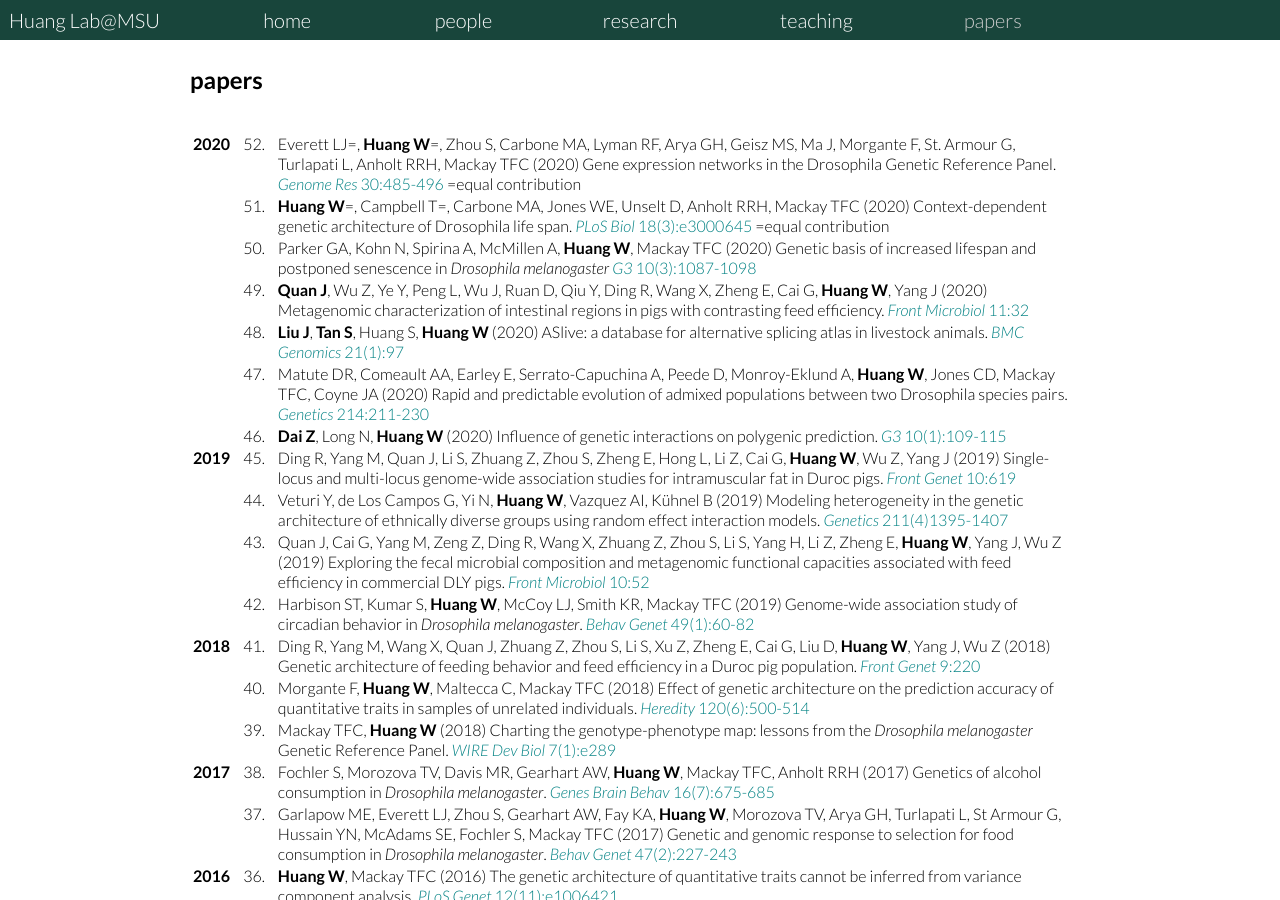
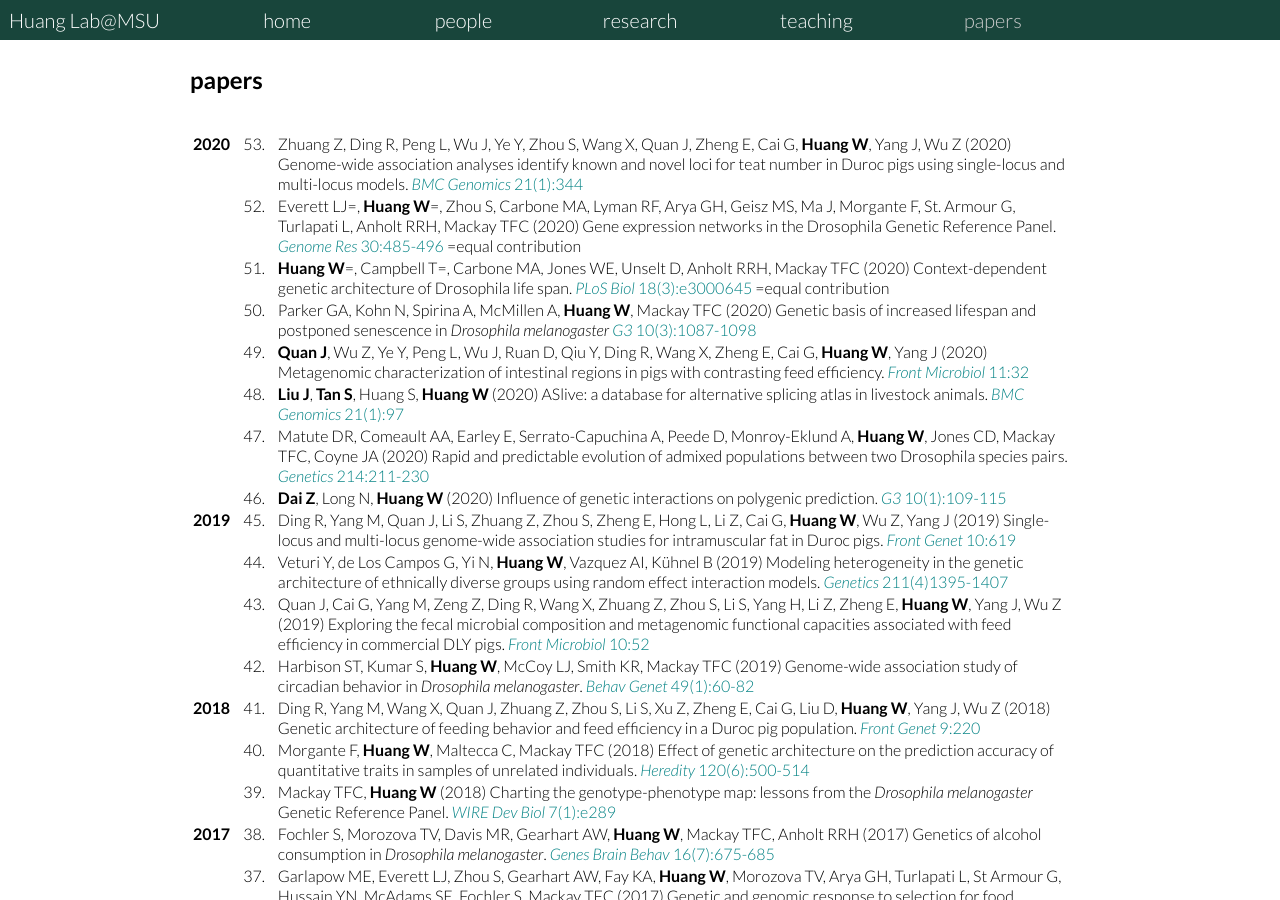
Before and after one commit to qgg-lab/qgg-lab.github.io, a Jekyll site: the page built from _pages/publications.md, in a window 1280 px wide and 900 px high. Built offline with Jekyll 4.4.1, drawn with Linux system fonts in a browser that asks for light colours; some web fonts are replaced.

Commit message:
add paper 53

```diff
--- a/_pages/publications.md
+++ b/_pages/publications.md
@@ -9,7 +9,8 @@ active: publications
 
 | | | |
 |--|--:|--|
-| <b>2020</b> | 52. | Everett LJ=, <b>Huang W</b>=, Zhou S, Carbone MA, Lyman RF, Arya GH, Geisz MS, Ma J, Morgante F,  St. Armour G, Turlapati L, Anholt RRH, Mackay TFC (2020) Gene expression networks in the Drosophila Genetic Reference Panel. <a href="https://pubmed.ncbi.nlm.nih.gov/32144088" target="blank"><i>Genome Res</i> 30:485-496</a> =equal contribution |
+| <b>2020</b> | 53. | Zhuang Z, Ding R, Peng L, Wu J, Ye Y, Zhou S, Wang X, Quan J, Zheng E, Cai G, <b>Huang W</b>, Yang J, Wu Z (2020) Genome-wide association analyses identify known and novel loci for teat number in Duroc pigs using single-locus and multi-locus models. <a href="https://pubmed.ncbi.nlm.nih.gov/32380955" target="blank"><i>BMC Genomics</i> 21(1):344 </a> |
+| | 52. | Everett LJ=, <b>Huang W</b>=, Zhou S, Carbone MA, Lyman RF, Arya GH, Geisz MS, Ma J, Morgante F,  St. Armour G, Turlapati L, Anholt RRH, Mackay TFC (2020) Gene expression networks in the Drosophila Genetic Reference Panel. <a href="https://pubmed.ncbi.nlm.nih.gov/32144088" target="blank"><i>Genome Res</i> 30:485-496</a> =equal contribution |
 | | 51. | <b>Huang W</b>=, Campbell T=, Carbone MA, Jones WE, Unselt D, Anholt RRH, Mackay TFC (2020) Context-dependent genetic architecture of Drosophila life span. <a href="https://pubmed.ncbi.nlm.nih.gov/32134916" target="blank"><i>PLoS Biol</i> 18(3):e3000645</a> =equal contribution |
 | | 50. | Parker GA, Kohn N, Spirina A, McMillen A, <b>Huang W</b>, Mackay TFC (2020) Genetic basis of increased lifespan and postponed senescence in <i>Drosophila melanogaster</i> <a href="https://pubmed.ncbi.nlm.nih.gov/31969430" target="blank"><i>G3</i> 10(3):1087-1098 </a> |
 | | 49. | <b>Quan J</b>, Wu Z, Ye Y, Peng L, Wu J, Ruan D, Qiu Y, Ding R, Wang X, Zheng E, Cai G, <b>Huang W</b>, Yang J (2020) Metagenomic characterization of intestinal regions in pigs with contrasting feed efficiency. <a href="https://pubmed.ncbi.nlm.nih.gov/32038603" target="blank"><i>Front Microbiol</i> 11:32 </a> |
```
